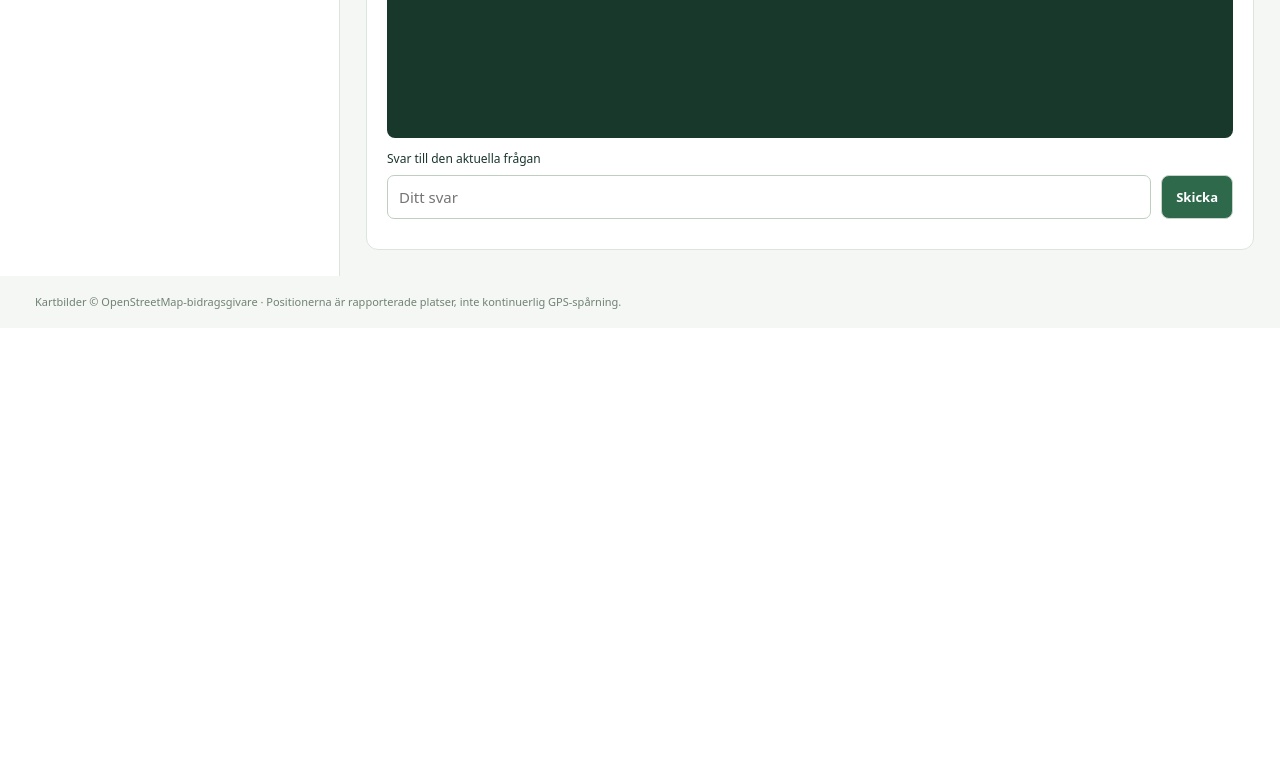
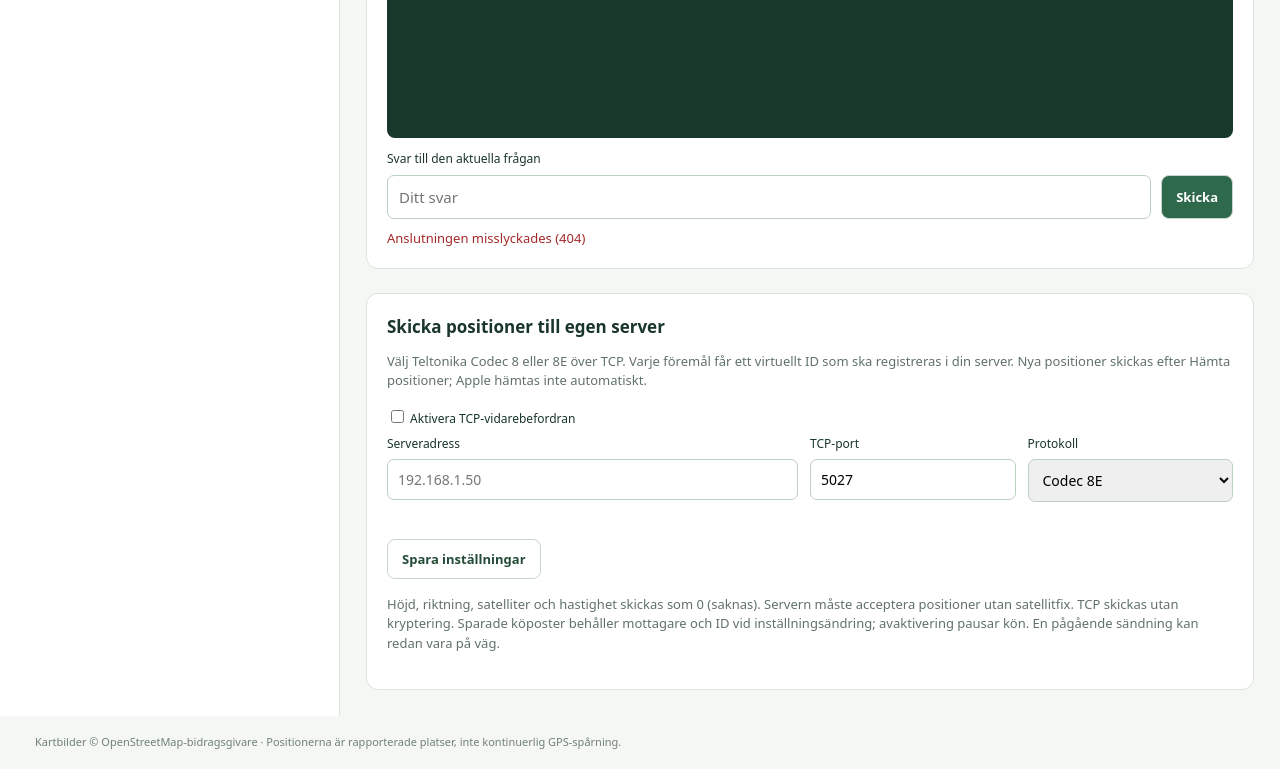
Before and after one commit to BraXhn/airtag_unraid, a Python web app: template templates/index.html in a window 1280 px wide. Shown: the part 826-1595 px from the top of the page. Before the commit the page ends 1135 px from the top, so only its background shows below. Run offline with Jinja, Linux system fonts and the light colour scheme; the template is opened without the code that fills it, so the values that code supplies are empty.

Commit message:
Add Teltonika destination and virtual IMEI form

```diff
--- a/templates/index.html
+++ b/templates/index.html
@@ -12,4 +12,13 @@
 <section class="workspace"><div class="mapbar"><div><h2>Senast kända platser</h2><small id="updated">Ingen hämtning ännu</small></div><button id="fit">Visa alla</button></div><div id="map" aria-label="Karta över föremål"></div>
 <section class="dialog"><div class="dialoghead"><h2>Inloggningsdialog</h2><button id="stop">Avbryt</button></div><p>Besvara den sista frågan. Alla svar döljs. Tryck Skicka med tomt fält för att välja ett föreslaget standardvärde.</p><pre id="output" aria-live="polite">Starta med Anslut Apple-konto.</pre>
 <form id="answer"><label for="value">Svar till den aktuella frågan</label><div class="inputrow"><input id="value" type="password" autocomplete="off" maxlength="1024" placeholder="Ditt svar"><button>Skicka</button></div></form><p id="error" role="alert"></p></section>
+<section class="dialog"><h2>Skicka positioner till egen server</h2>
+<p>Välj Teltonika Codec 8 eller 8E över TCP. Varje föremål får ett virtuellt ID som ska registreras i din server. Nya positioner skickas efter Hämta positioner; Apple hämtas inte automatiskt.</p>
+<form id="forwarding"><label><input type="checkbox" id="forward-enabled"> Aktivera TCP-vidarebefordran</label>
+<div class="forward-fields"><label>Serveradress<input id="forward-host" maxlength="253" placeholder="192.168.1.50" autocomplete="off"></label>
+<label>TCP-port<input id="forward-port" type="number" min="1" max="65535" value="5027" required></label>
+<label>Protokoll<select id="forward-codec"><option value="8E">Codec 8E</option><option value="8">Codec 8</option></select></label></div>
+<div id="forward-tags"></div><button id="forward-save">Spara inställningar</button></form>
+<p id="forward-status" aria-live="polite"></p><p id="forward-error" role="alert"></p>
+<p>Höjd, riktning, satelliter och hastighet skickas som 0 (saknas). Servern måste acceptera positioner utan satellitfix. TCP skickas utan kryptering. Sparade köposter behåller mottagare och ID vid inställningsändring; avaktivering pausar kön. En pågående sändning kan redan vara på väg.</p></section>
 </section></main><footer>Kartbilder © OpenStreetMap-bidragsgivare · Positionerna är rapporterade platser, inte kontinuerlig GPS-spårning.</footer></body></html>
```
